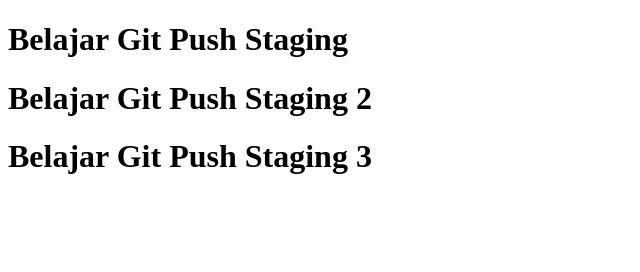
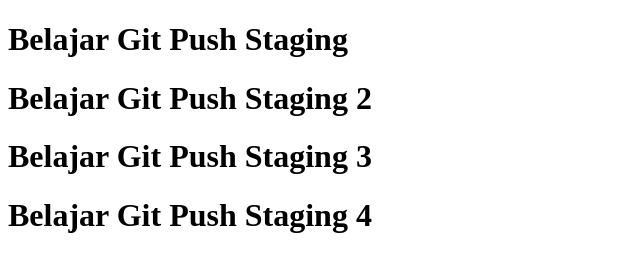
Before and after one commit to arminhasyim/belajar-niomic, a plain HTML site: page header.html in a window 1280 px wide. Shown: the whole page, without its empty margins (0-640 px from the left). Drawn offline with Linux system fonts and the light colour scheme.

Commit message:
Added element h1 staging 4

```diff
--- a/header.html
+++ b/header.html
@@ -8,5 +8,6 @@
     <h1>Belajar Git Push Staging</h1>
     <h1>Belajar Git Push Staging 2</h1>
     <h1>Belajar Git Push Staging 3</h1>
+    <h1>Belajar Git Push Staging 4</h1>
   </body>
 </html>
```
